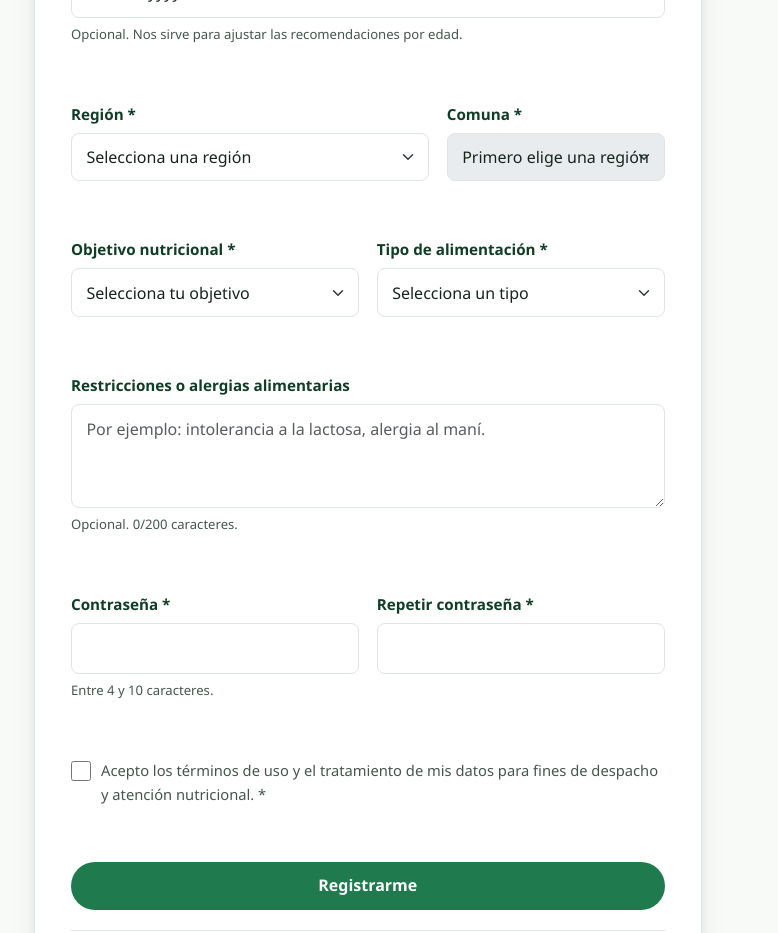
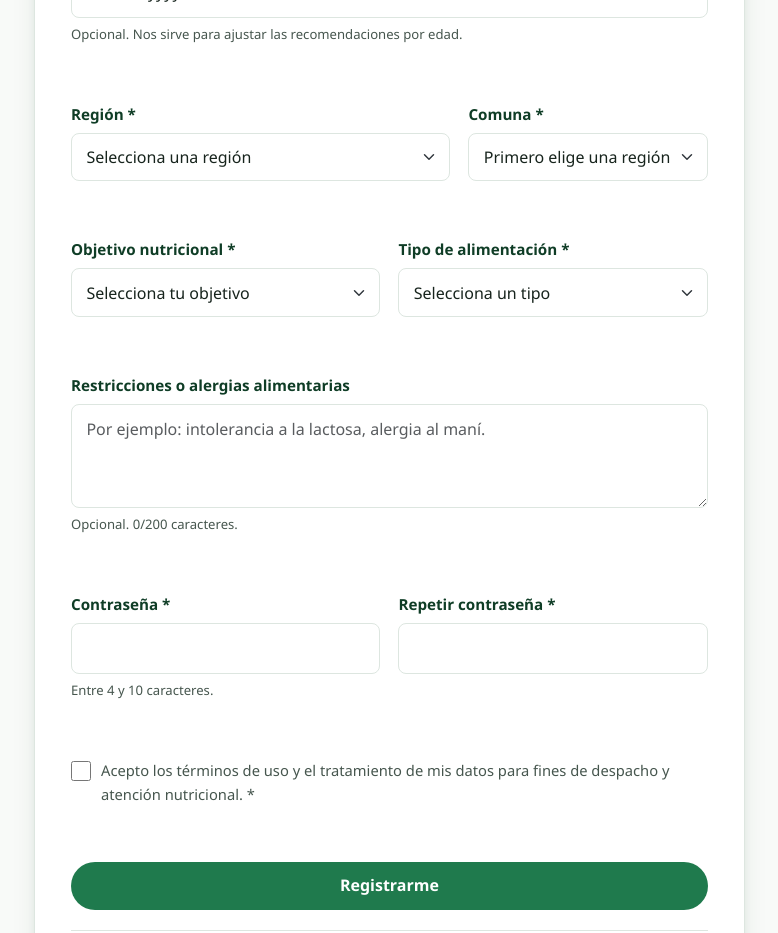
Before and after one commit to mwvv/nutrivida-react, a React (Vite) app: page /registro in a window 1280 px wide. Shown: the part 800-1733 px from the top of the page, without its empty margins (46-824 px from the left). Built offline with nearby package versions, Linux system fonts and the light colour scheme.

Commit message:
fix: selects de los formularios al diseño original

```diff
--- a/src/styles/estilos.css
+++ b/src/styles/estilos.css
@@ -1169,3 +1169,12 @@ button.navegacion__enlace {
 .campo .form-select {
   width: auto;
 }
+
+/* Selects de React Bootstrap: dejar espacio para la flecha y mantener el fondo blanco del original */
+.campo .form-select {
+  padding-right: 2.25rem;
+}
+
+.campo .form-select:disabled {
+  background-color: var(--blanco);
+}
```
